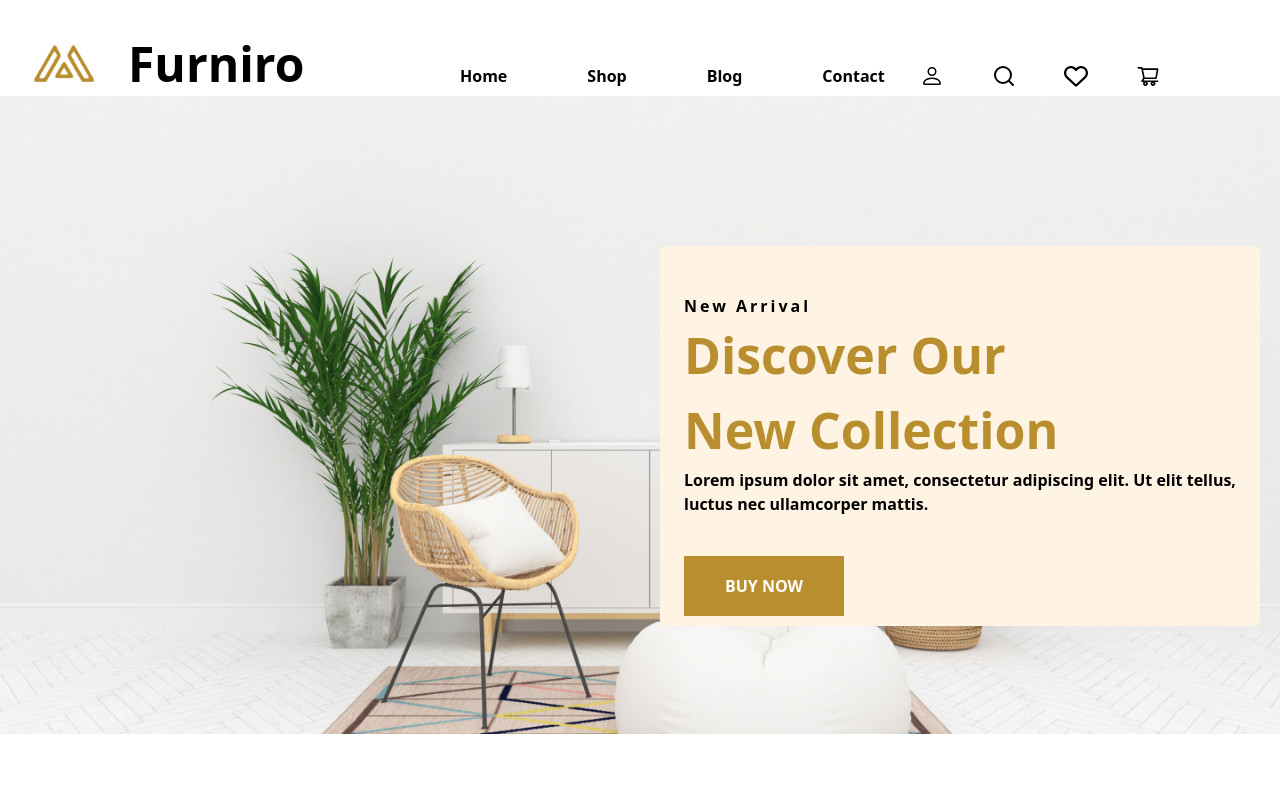
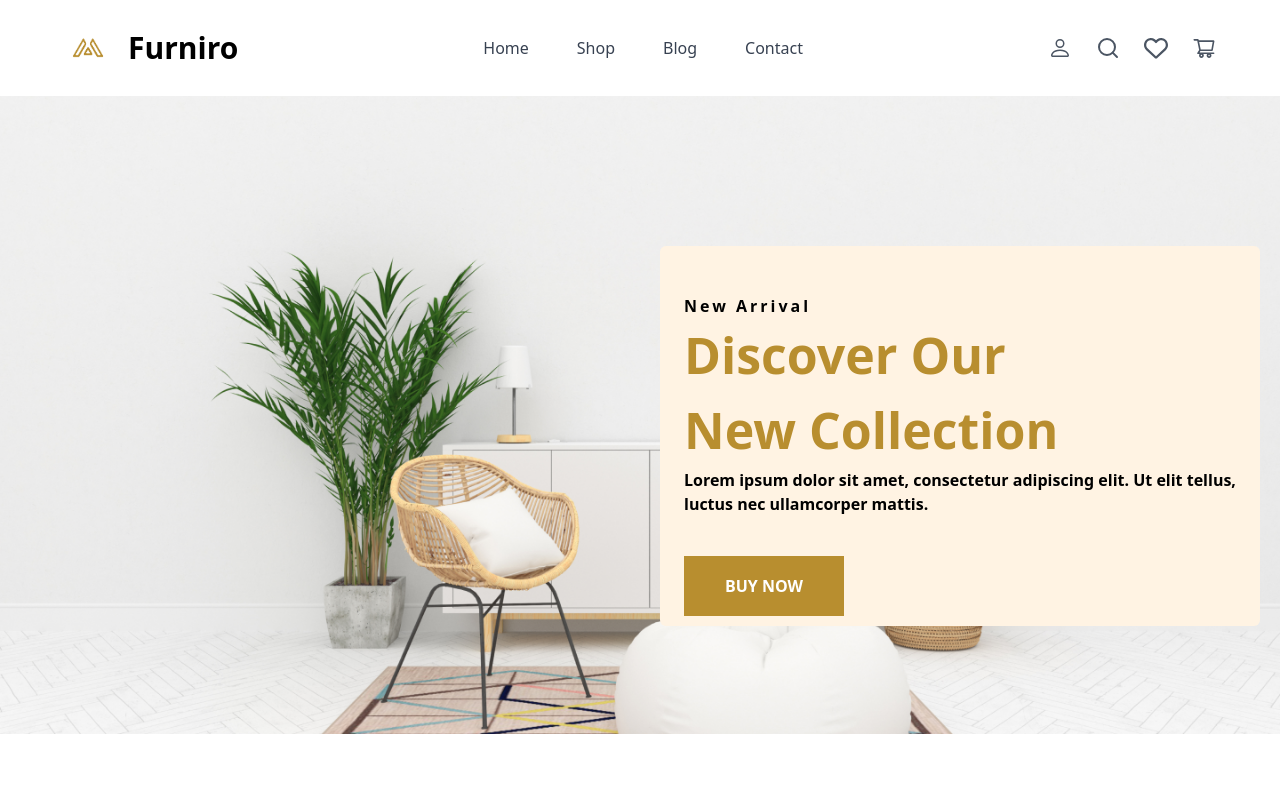
Before and after one commit to Ghazal010/Hackathon-Furniro, a Next.js app: page / in a window 1280 px wide. Shown: the top 800 px of the page. Built offline with nearby package versions, Linux system fonts and the light colour scheme.

Commit message:
Update Header.tsx

```diff
--- a/src/components/Header.tsx
+++ b/src/components/Header.tsx
@@ -7,39 +7,58 @@ import Link from "next/link";
 
 const Header = () => {
     return (
-        <div className="bg-white relative h-24 w-screen flex justify-center items-center">
-            <span className="absolute top-4 left-4 flex items-center">
+        <div className="bg-white relative h-24 w-screen flex items-center justify-between px-4 md:px-8 lg:px-16 shadow-md">
+
+            <div className="flex items-center">
                 <Image
                     src="/logo.png"
                     alt="Furniro Logo"
-                    width={96}
-                    height={96}
+                    width={48}
+                    height={48}
                     priority
                 />
-                <span className="font-sans font-extrabold text-5xl ml-4">Furniro</span>
-            </span>
-            <span>
-                <nav className="hidden md:flex gap-x-20 text-black font-semibold absolute top-16 left-[460px]">
+                <span className="font-sans font-extrabold text-2xl md:text-3xl ml-4">Furniro</span>
+            </div>
+
+
+            <nav className="hidden md:flex gap-x-6 lg:gap-x-12 font-medium text-gray-700">
                 <Link href="/" passHref>
                     Home
                 </Link>
                 <Link href="./shop" passHref>
                     Shop
                 </Link>
-                    <Link href="./blog">
+                <Link href="./blog" passHref>
                     Blog
                 </Link>
                 <Link href="./contact" passHref>
                     Contact
                 </Link>
             </nav>
-            </span>
-            <span className="flex absolute right-[120px] text-2xl top-16 gap-x-12">
-                <BsPerson />
-                <FiSearch />
-                <FaRegHeart />
-                <AiOutlineShoppingCart />
-            </span>
+
+
+            <div className="flex gap-x-4 md:gap-x-6 text-gray-600 text-xl md:text-2xl">
+                <BsPerson className="cursor-pointer" />
+                <FiSearch className="cursor-pointer" />
+                <FaRegHeart className="cursor-pointer" />
+                <AiOutlineShoppingCart className="cursor-pointer" />
+            </div>
+
+
+            <div className="md:hidden flex flex-col items-center space-y-2 absolute top-16 left-0 w-full bg-white shadow-lg p-4">
+                <Link href="/" passHref>
+                    Home
+                </Link>
+                <Link href="./shop" passHref>
+                    Shop
+                </Link>
+                <Link href="./blog" passHref>
+                    Blog
+                </Link>
+                <Link href="./contact" passHref>
+                    Contact
+                </Link>
+            </div>
         </div>
     );
 };
```
Lines whose indentation alone changed are shown as unchanged.
